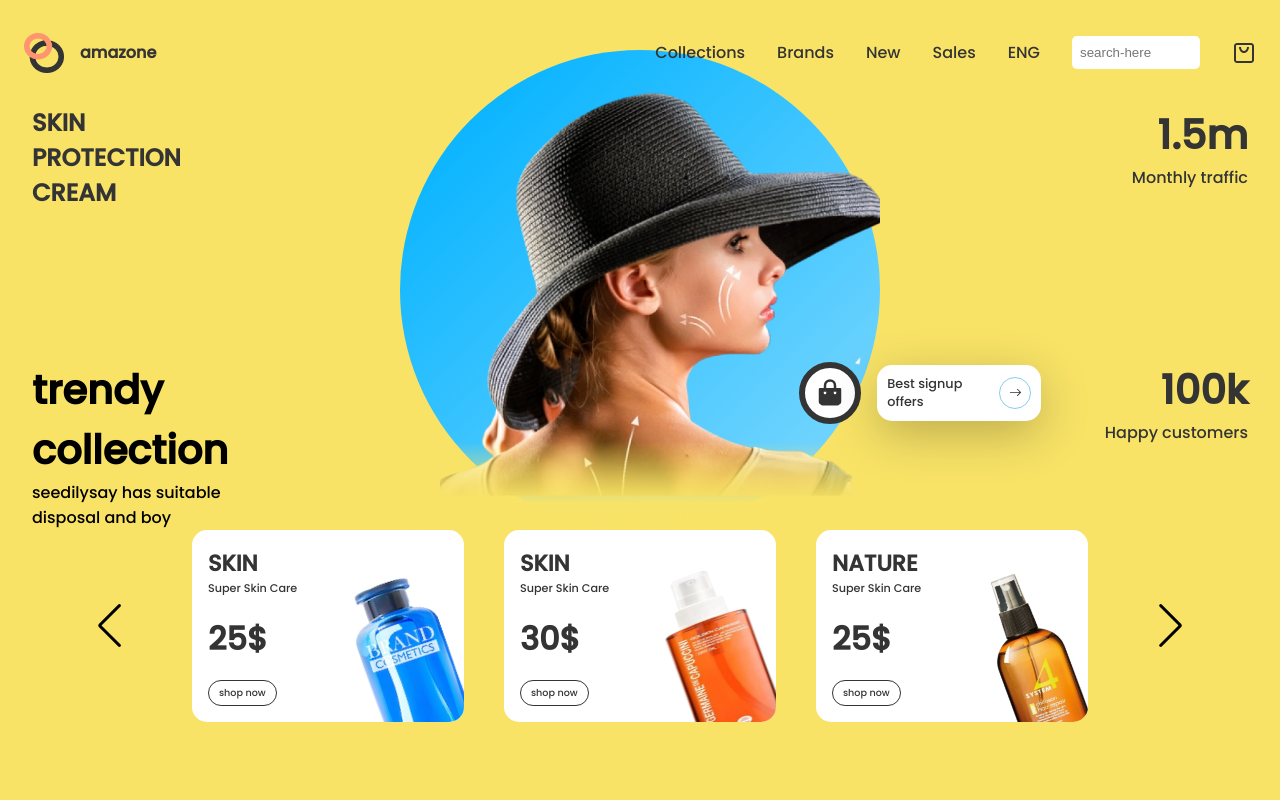
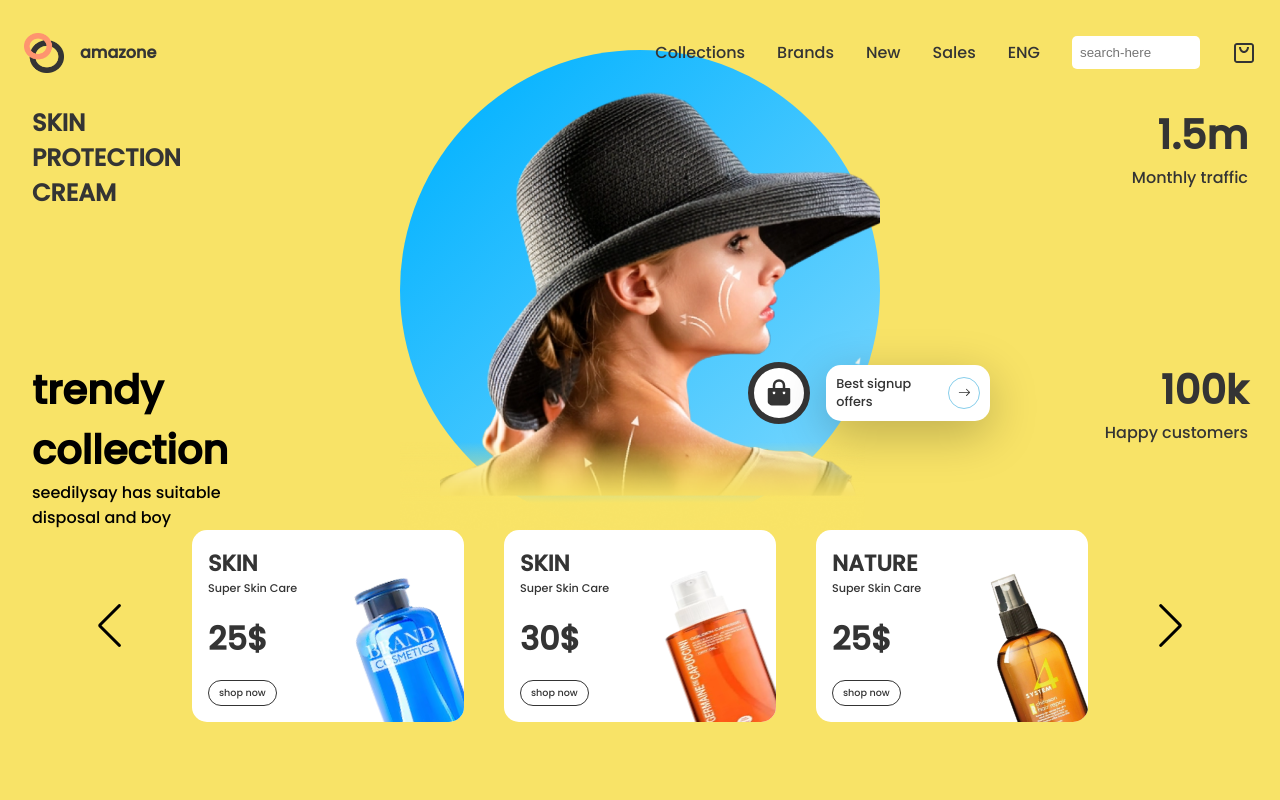
Before and after one commit to Ashishbansal083/e-commerce, a React (Create React App) app: page / in a window 1280 px wide. Shown: the top 800 px of the page. Built offline with nearby package versions, Linux system fonts and the light colour scheme.

Commit message:
animation complete

```diff
--- a/package.json
+++ b/package.json
@@ -8,6 +8,7 @@
     "@testing-library/jest-dom": "^5.16.5",
     "@testing-library/react": "^13.4.0",
     "@testing-library/user-event": "^13.5.0",
+    "framer-motion": "^8.1.3",
     "heroicons-react": "^1.4.1",
     "react": "^18.2.0",
     "react-compare-image": "^3.3.0",
--- a/src/components/Footer/Footer.js
+++ b/src/components/Footer/Footer.js
@@ -14,7 +14,7 @@ import logo from '../../assets/logo.png'
 
 
 // } from 'heroicons-react/24/outline' ;
-import {HiOutlineLocationMarker,HiUser,HiOutlineLogin,HiOutlinePhone,HiInbox} from 'react-icons/hi';
+import {HiOutlineLocationMarker,HiOutlineLink,HiUser,HiOutlineLogin,HiOutlinePhone,HiInbox} from 'react-icons/hi';
 
 
 const Footer = () => {
@@ -41,9 +41,7 @@ const Footer = () => {
                   <HiInbox className={css.icon}/>
                   <span>support</span>
                 </span>
-
               </div>
-
             </div>
             <div className={css.block}>
               <div className={css.detail}>
@@ -52,9 +50,7 @@ const Footer = () => {
                   <HiOutlineLogin className={css.icon}/>
                   <span>Sign in</span>
                 </span>
-
               </div>
-
             </div>
             <div className={css.block}>
               <div className={css.detail}>
@@ -63,11 +59,23 @@ const Footer = () => {
                   <HiUser className={css.icon}/>
                   <span>About us</span>
                 </span>
+              </div>
+            </div>
+            <div className={css.block}>
+              <div className={css.detail}>
+                <span>Resources</span>
+                <span className={css.pngline}>
+                  <HiOutlineLink className={css.icon}/>
+                  <p>Safety privacy & terms</p>
+                </span>
+              </div>
+            </div>
 
-              </div>
-
+        </div>
+        <div className={css.copyRight}>
+              <span>copyright @2022 by ashish.inc</span>
+              <span>All right reserved</span>
             </div>
-        </div>
 
     </div>
   )
--- a/src/components/Footer/Footer.module.css
+++ b/src/components/Footer/Footer.module.css
@@ -62,3 +62,11 @@
     size: 50px;
     font-size: xx-large;
 }
+.copyRight{
+    display: flex;
+    flex-direction: column;
+    width: 100%;
+    text-align: center;
+    font-size: .65rem;
+    margin-top: 2rem;
+}
--- a/src/components/Hero/Hero.js
+++ b/src/components/Hero/Hero.js
@@ -3,9 +3,11 @@ import css from './Hero.module.css'
 import HeroImg from '../../assets/hero.png'
 import {RiShoppingBagFill} from 'react-icons/ri'
 import {BsArrowRight} from 'react-icons/bs'
+import {motion} from 'framer-motion';
 
 
 const Hero = () => {
+    const transition={duration:3,type:'spring'}
   return (
     <div className={css.container}>
 
@@ -21,9 +23,26 @@ const Hero = () => {
 
         {/* middle side hero image */}
         <div className={css.wrapper}>
-            <div className={css.bluecircle}></div>
-            <img src={HeroImg} width={600} alt=""/>
-            <div className={css.cart2}>
+            {/* bluecircle */}
+            <motion.div
+            className={css.bluecircle}
+            initial={{bottom:'2rem'}}
+            whileInView={{bottom:'0rem'}}
+            transition={transition}
+            ></motion.div>
+
+            {/* hero img */}
+            <motion.img
+            initial={{bottom:'-2rem'}}
+            whileInView={{bottom:'0rem'}}
+            transition={transition}
+            src={HeroImg}
+            width={600} alt=""/>
+            <motion.div
+            initial={{right:'4%'}}
+            whileInView={{right:'2%'}}
+            transition={transition}
+            className={css.cart2}>
                 <RiShoppingBagFill/>
                 <div className={css.signup}>
                     <span>Best signup offers</span>
@@ -31,7 +50,7 @@ const Hero = () => {
                         <BsArrowRight/>
                     </div>
                 </div>
-            </div>
+            </motion.div>
         </div>
         {/* right side */}
         <div className={css.h_sides}>
```
Also changed, not shown: 1 other file (tests, documents, lock files or other folders).
